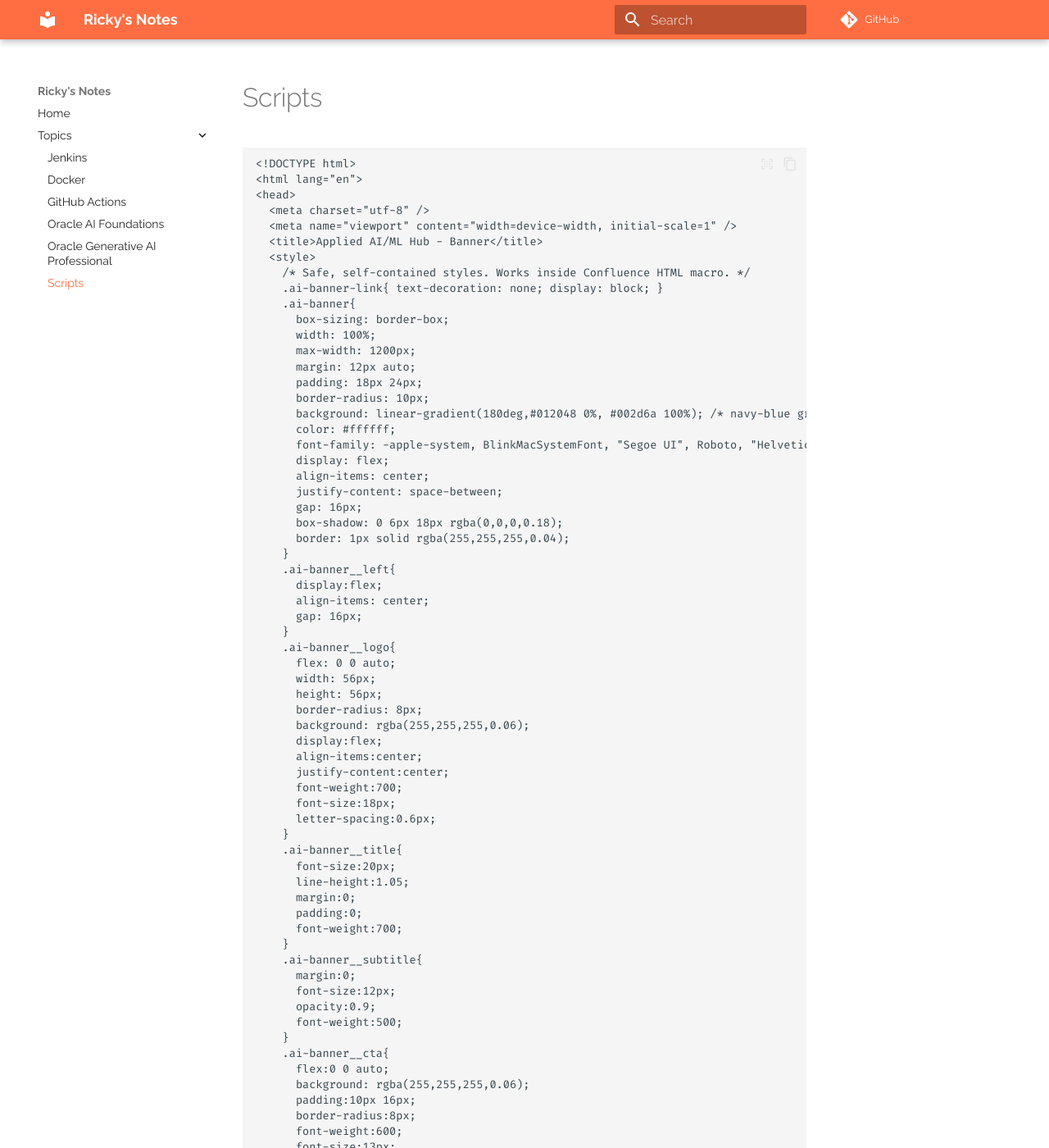
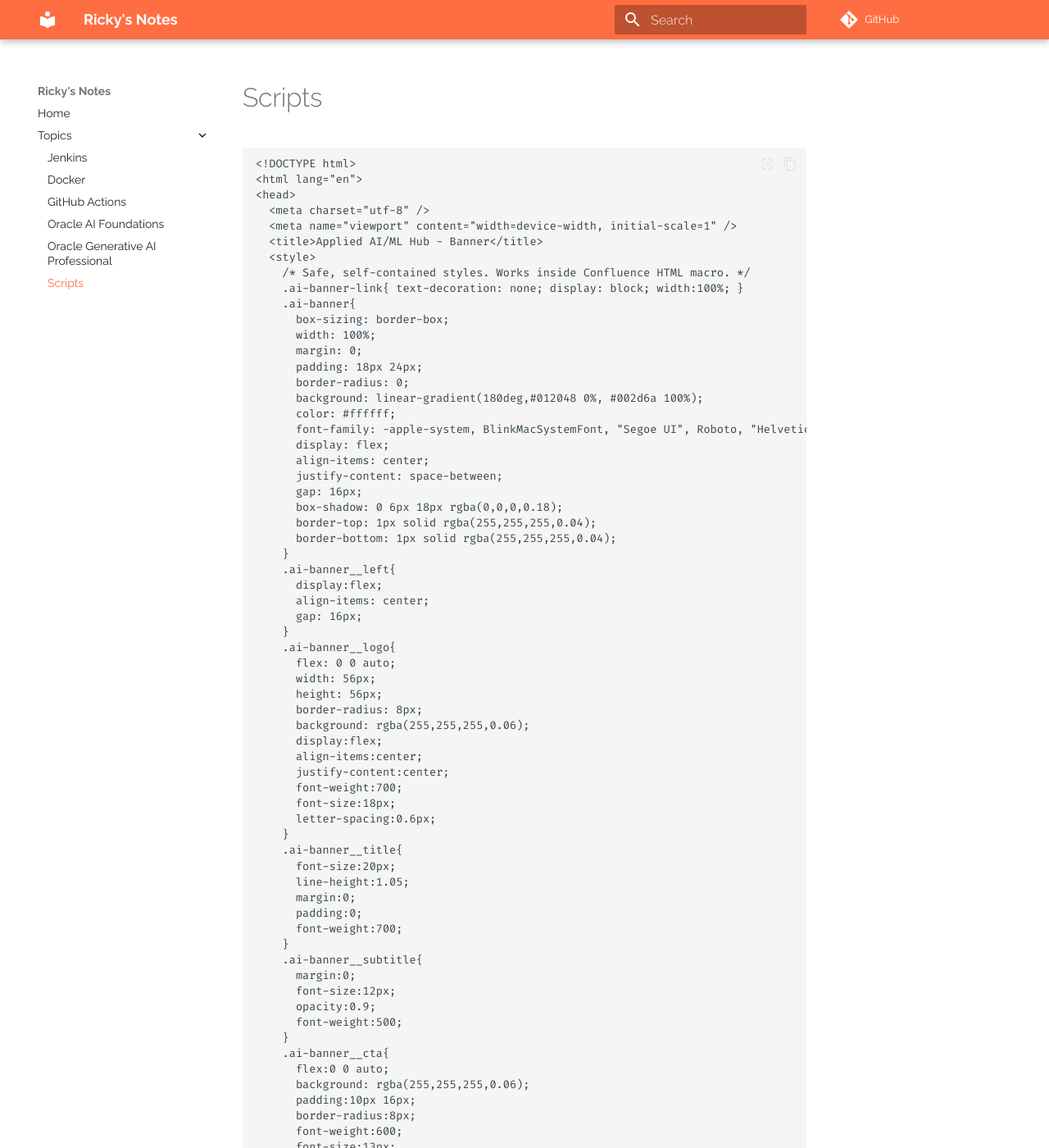
Before and after one commit to riczaman/notes-repo, an MkDocs documentation site: the page built from docs/topics/scripts.md, in a window 1280 px wide and 1400 px high. Shown: the whole window at 82% size. Built offline with MkDocs 1.6.1 and Material for MkDocs 9.7.7, drawn with Linux system fonts in a browser that asks for light colours; comment, search, counter and statistics services are not loaded; some of the changed text lies outside the part shown.

Commit message:
new html script updated to fit full width

```diff
--- a/docs/topics/scripts.md
+++ b/docs/topics/scripts.md
@@ -7,15 +7,14 @@
   <title>Applied AI/ML Hub - Banner</title>
   <style>
     /* Safe, self-contained styles. Works inside Confluence HTML macro. */
-    .ai-banner-link{ text-decoration: none; display: block; }
+    .ai-banner-link{ text-decoration: none; display: block; width:100%; }
     .ai-banner{
       box-sizing: border-box;
       width: 100%;
-      max-width: 1200px;
-      margin: 12px auto;
+      margin: 0;
       padding: 18px 24px;
-      border-radius: 10px;
-      background: linear-gradient(180deg,#012048 0%, #002d6a 100%); /* navy-blue gradient */
+      border-radius: 0;
+      background: linear-gradient(180deg,#012048 0%, #002d6a 100%);
       color: #ffffff;
       font-family: -apple-system, BlinkMacSystemFont, "Segoe UI", Roboto, "Helvetica Neue", Arial, sans-serif;
       display: flex;
@@ -23,7 +22,8 @@
       justify-content: space-between;
       gap: 16px;
       box-shadow: 0 6px 18px rgba(0,0,0,0.18);
-      border: 1px solid rgba(255,255,255,0.04);
+      border-top: 1px solid rgba(255,255,255,0.04);
+      border-bottom: 1px solid rgba(255,255,255,0.04);
     }
     .ai-banner__left{
       display:flex;
```
Also changed, not shown: other parts of docs/topics/scripts.md (+0 -3 lines).
